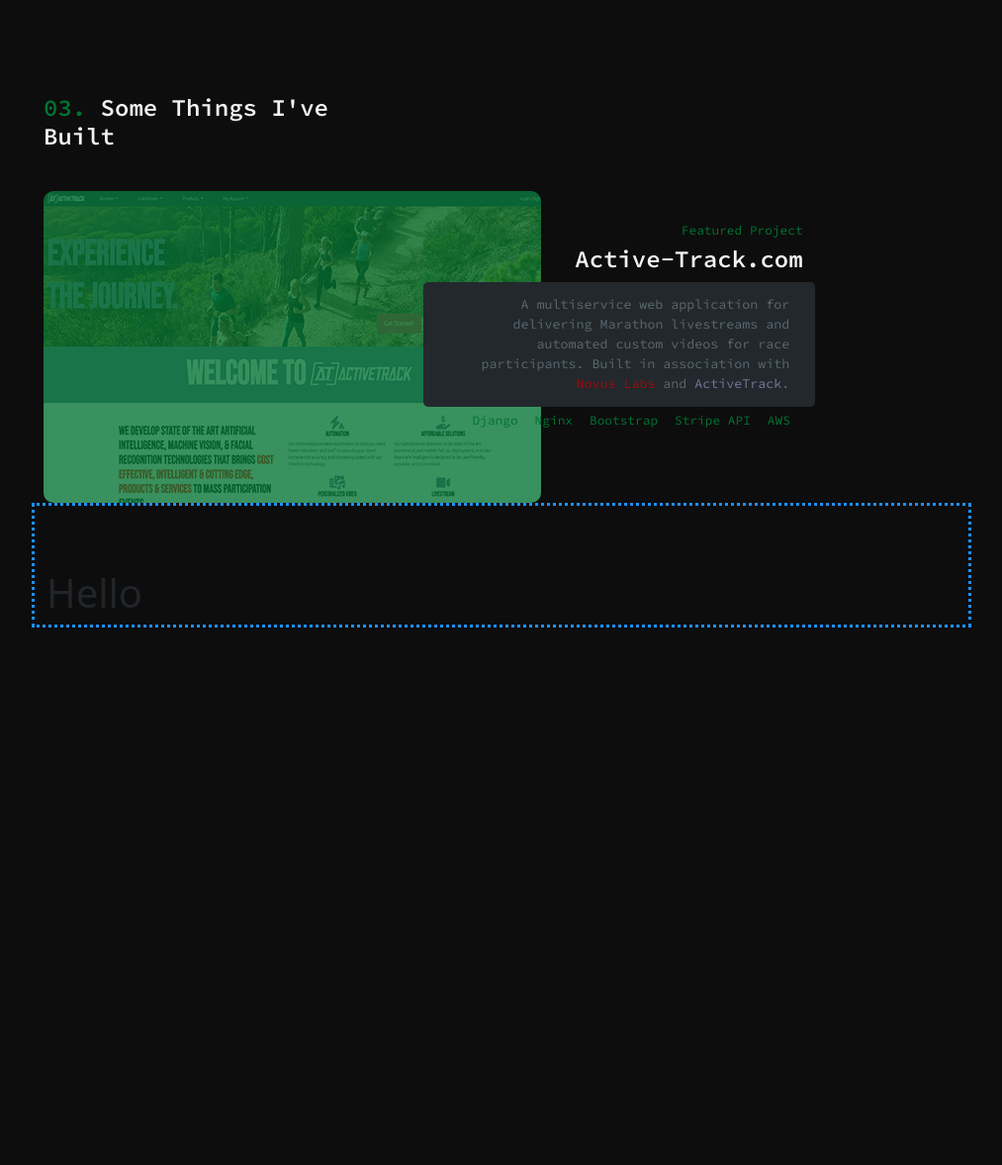
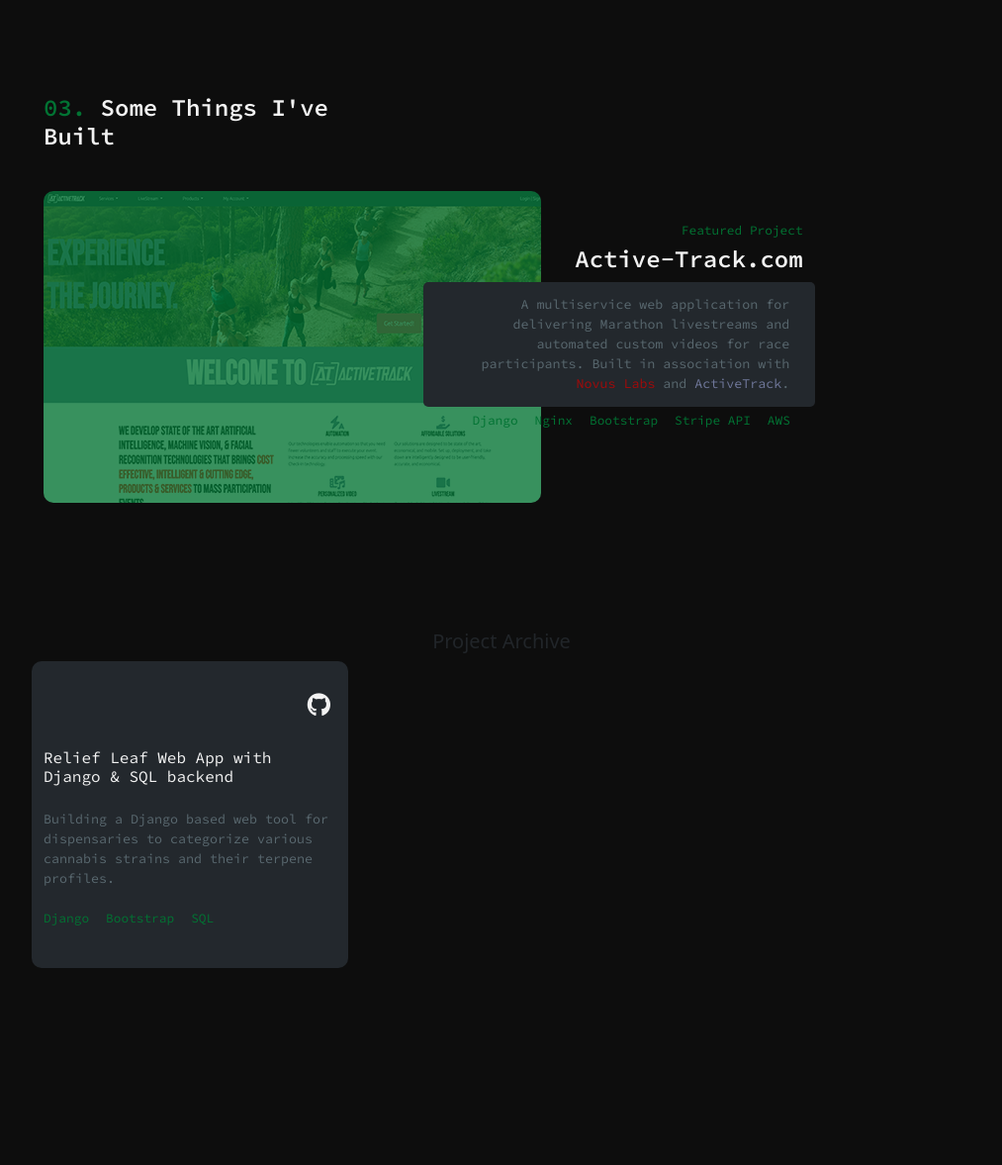
Before and after one commit to Kazooka503/portfolio-2022, a Django app: page / in a window 1280 px wide. Shown: the part 2458-3635 px from the top of the page at 99% size, without its empty margins (133-1146 px from the left). Before the commit the page ends 3092 px from the top, so only its background shows below. Run offline with Django 4.2, Linux system fonts and the light colour scheme; some libraries are stand-ins or nearby versions.

Commit message:
-- adds project archive section to index.html -- adds reliefLeaf project to archive section

```diff
--- a/austinkrzciok/main/templates/main/index.html
+++ b/austinkrzciok/main/templates/main/index.html
@@ -273,8 +273,38 @@
                         </div>
                     </div>
                 </div>
-                <div id="p-s1-r3" class="row grid-1">
-                    <h1>Hello</h1>
+                <div id="p-s1-r3" class="row">
+                    <div class="col">
+                        <div class="row text-center">
+                            <h5>Project Archive</h5>
+                        </div>
+                        <div class="row">
+                            <a href="https://github.com/Kazooka503/Django-WebApp" class="project-container" target="_blank">
+                                <div class="row folder-row justify-content-between">
+                                    <div class="col-2">
+                                        <i class="fa-light fa-folder"></i>
+                                    </div>
+                                    <div class="col-2">
+                                        <i class="fa-brands fa-github fa-xl"></i>
+                                    </div>
+                                </div>
+                                <div class="row header-row">
+                                    <h6 class="proj-head">Relief Leaf Web App with Django & SQL backend</h6>
+                                </div>
+                                <div class="row content-row">
+                                    <p>Building a Django based web tool for dispensaries to categorize various
+                                    cannabis strains and their terpene profiles.</p>
+                                </div>
+                                <div class="row">
+                                    <p>
+                                        <span class="skill">Django</span>
+                                        <span class="skill">Bootstrap</span>
+                                        <span class="skill">SQL</span>
+                                    </p>
+                                </div>
+                            </a>
+                        </div>
+                    </div>
                 </div>
             </div>
         </div>
--- a/austinkrzciok/static/css/main.css
+++ b/austinkrzciok/static/css/main.css
@@ -293,7 +293,7 @@
 
 #projects{
     background-color: #0D0D0D;
-    height: 100vh;
+    height: 150vh;
 }
 
 #p-s1{
@@ -365,6 +365,19 @@
     color: #027333;
 }
 
+.fa-folder{
+    color: #027333;
+    font-size: 2em;
+}
+
+.fa-github{
+    color: #F2F2F2;
+}
+
+.fa-github:hover{
+    color: #027333;
+}
+
 .img-container{
     background-size: contain;
 
@@ -386,7 +399,47 @@
 }
 
 #p-s1-r3{
-    padding-top: 4em;
+    padding-top: 8em;
+}
+
+.project-container{
+
+    text-decoration: none;
+    width: 320px;
+    height: 310px;
+    border-radius: 10px;
+    background-color: #23282d;
+    -webkit-transition: all .3s ease-in-out;
+    -moz-transition: all .3s ease-in-out;
+    transition: all .3s ease-in-out;
+}
+
+.project-container:hover{
+    transform: translateY(-1em);
+
+}
+
+.folder-row{
+    padding-top: 2em;
+}
+
+.header-row{
+    padding-top: 2em;
+}
+
+.proj-head{
+    color: #F2F2F2;
+    font-family: "Source Code Pro", monospace;
+}
+
+.content-row{
+    padding-top: 1em;
+}
+
+.content-row p{
+    font-family: "Source Code Pro", monospace;
+    font-size: smaller;
+    color: #59686f;
 }
 
 
```
